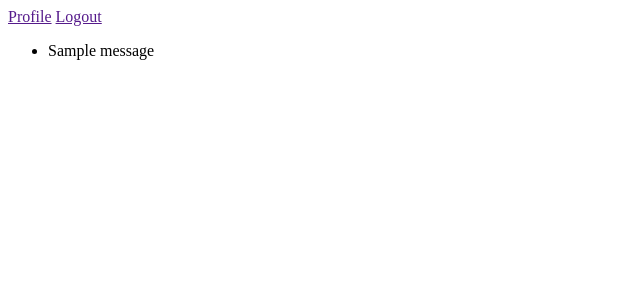
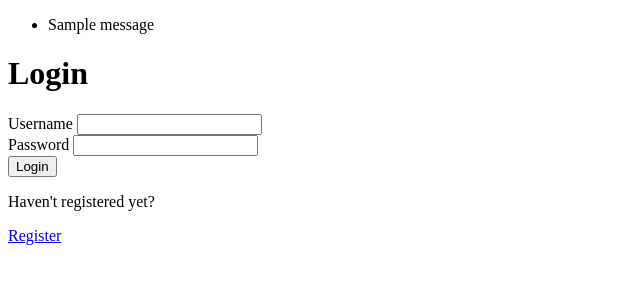
Before and after one commit to arthurvieirasilvaa/to_do_list, a Django app: template base/templates/base/login.html in a window 1280 px wide. Shown: the top 300 px of the page, without its empty margins (0-640 px from the left). Run offline with Django 5.2, Linux system fonts and the light colour scheme; the template is opened without the code that fills it, so the values that code supplies are empty; tables that the repository leaves empty hold one stand-in row (values such as "Sample post"); one stand-in notice (Sample message) is shown.

Commit message:
Criei as funcionalidades para login e logout de usuários

```diff
--- a/base/templates/base/index.html
+++ b/base/templates/base/index.html
@@ -1,6 +1,8 @@
 {% extends 'main.html' %}
 
 {% block content %}
+
+    {% include 'navbar.html' %}
 
     <h1>To Do List</h1>
 
--- a/base/templates/base/login.html
+++ b/base/templates/base/login.html
@@ -2,4 +2,25 @@
 
 {% block content %}
 
+    <h1>Login</h1>
+
+    <form action="" method="post">
+        {% csrf_token %}
+
+        <div class="form-field">
+            <label for="Username">Username</label>
+            <input type="text" name="username" id="username">
+        </div>
+
+        <div class="form-field">
+            <label for="Password">Password</label>
+            <input type="password" name="password" id="password">
+        </div>
+
+        <input type="submit" value="Login">
+    </form>
+
+    <p>Haven't registered yet?</p>
+    <a href="{% url 'register' %}">Register</a>
+
 {% endblock content %}
--- a/base/templates/base/task.html
+++ b/base/templates/base/task.html
@@ -1,6 +1,8 @@
 {% extends 'main.html' %}
 
 {% block content %}
+
+    {% include 'navbar.html' %}
 
     <h1>{{ task.title }}</h1>
 
--- a/base/urls.py
+++ b/base/urls.py
@@ -6,6 +6,8 @@ urlpatterns = [
     path('', views.index, name="index"),
 
     path('register/', views.registerPage, name="register"),
+    path('login/', views.loginPage, name="login"),
+    path('logout/', views.logoutPage, name="logout"),
 
     path('task/<str:pk>', views.task, name="task"),
 ]
--- a/templates/main.html
+++ b/templates/main.html
@@ -6,8 +6,6 @@
     <title>To Do List App</title>
 </head>
 <body>
-
-    {% include 'navbar.html' %}
 
     {% if messages %}
         <ul class="messages">
--- a/templates/navbar.html
+++ b/templates/navbar.html
@@ -1,4 +1,4 @@
 <nav>
     <a href="">Profile</a>
-    <a href="">Logout</a>
+    <a href="{% url 'logout' %}">Logout</a>
 </nav>
```
Also changed, not shown: base/templates/base/register.html (+6 -9 lines), base/views.py (+34 -3 lines).
